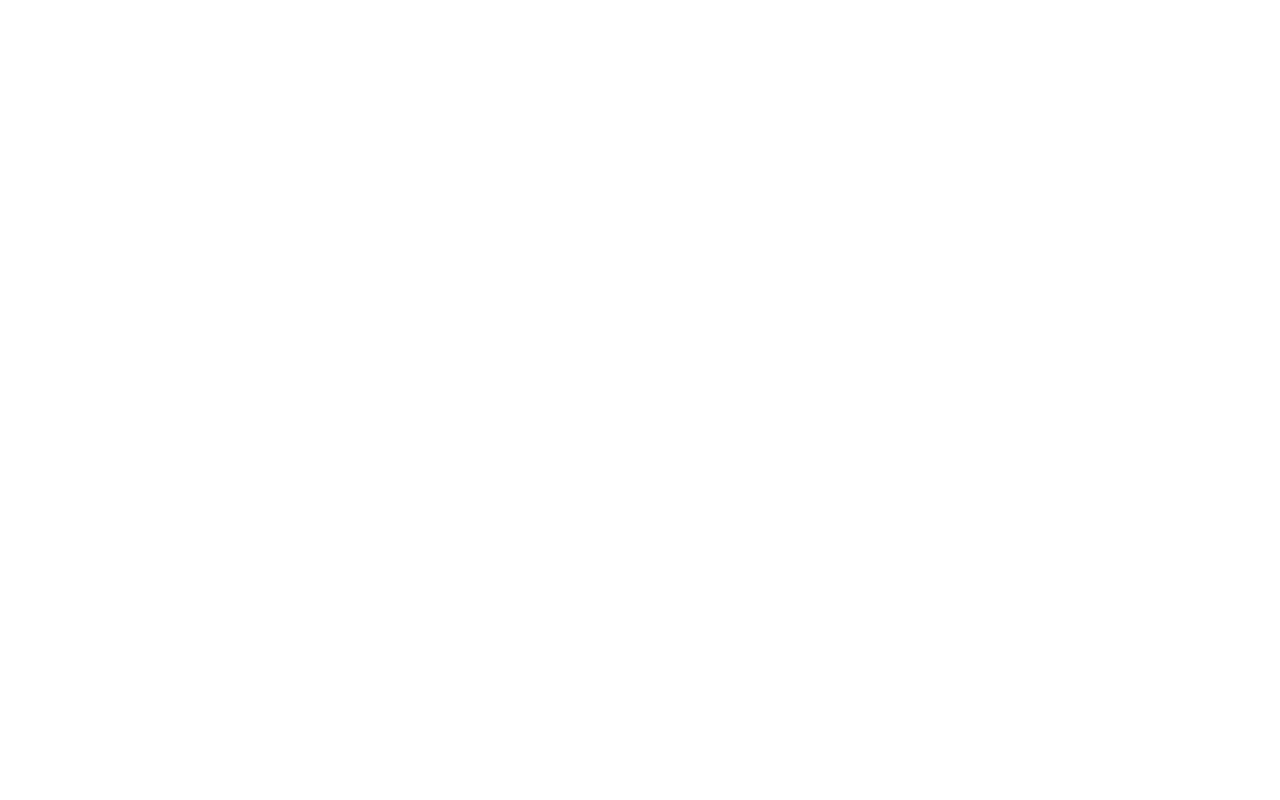
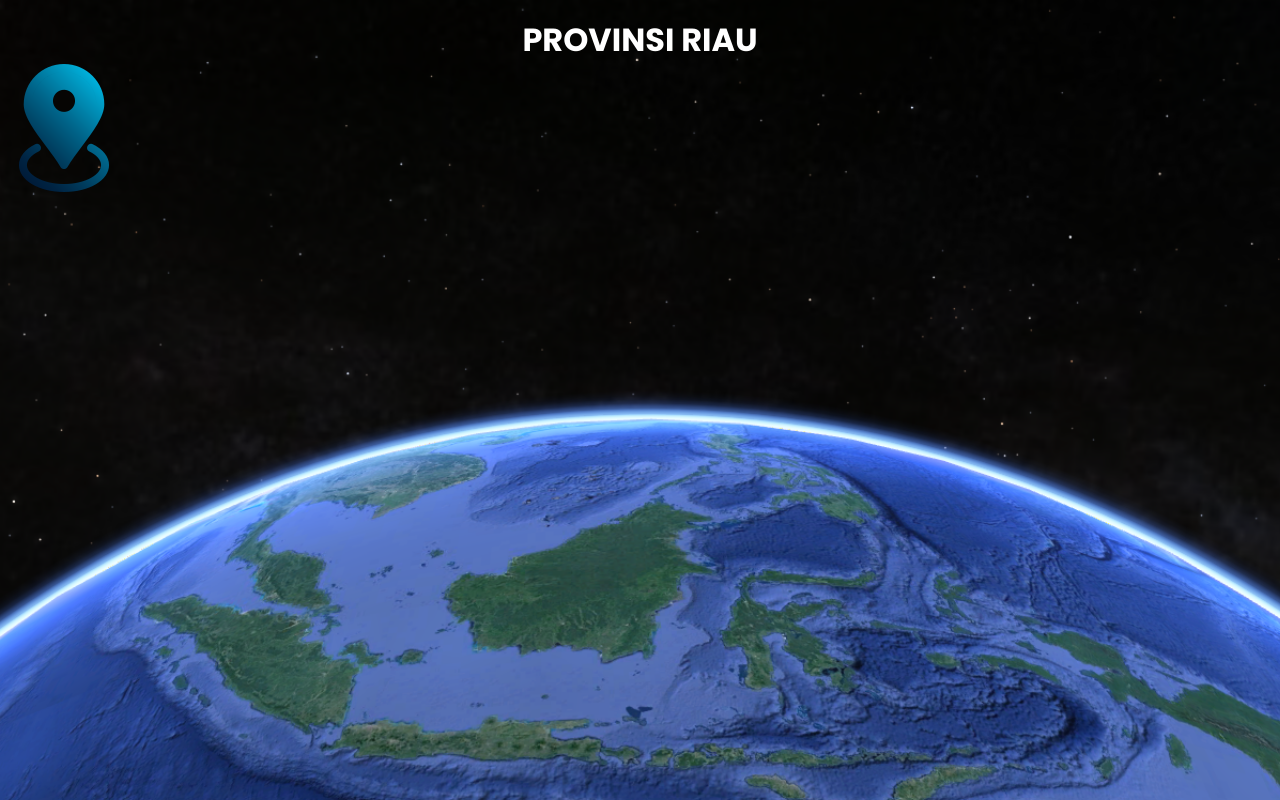
Before and after one commit to RizkyArdiansyahhh/tugas-papsi-individu-1, a plain HTML site: page index.html in a window 1280 px wide. Drawn offline with Linux system fonts and the light colour scheme.

Commit message:
menambahkan foto dan mengubah index.html

```diff
--- a/css/style.css
+++ b/css/style.css
@@ -6,11 +6,12 @@
 body {
   height: 100vh;
   font-family: "Poppins", sans-serif;
-  background: url(../img/map.png);
+  background: url(../img/map-background.png);
   background-position: center;
   background-size: cover;
 }
 body header h1 {
   text-align: center;
   color: #fff;
+  padding-top: 1rem;
 }
--- a/index.html
+++ b/index.html
@@ -22,7 +22,10 @@
     </header>
     <main>
       <div class="content">
-        <div class="map"></div>
+        <div class="icon-hero">
+          <img src="img/placeholder.png" alt="Place Holder" />
+          <div class="map"></div>
+        </div>
       </div>
     </main>
   </body>
```
Also changed, not shown: img/placeholder.png (added).
